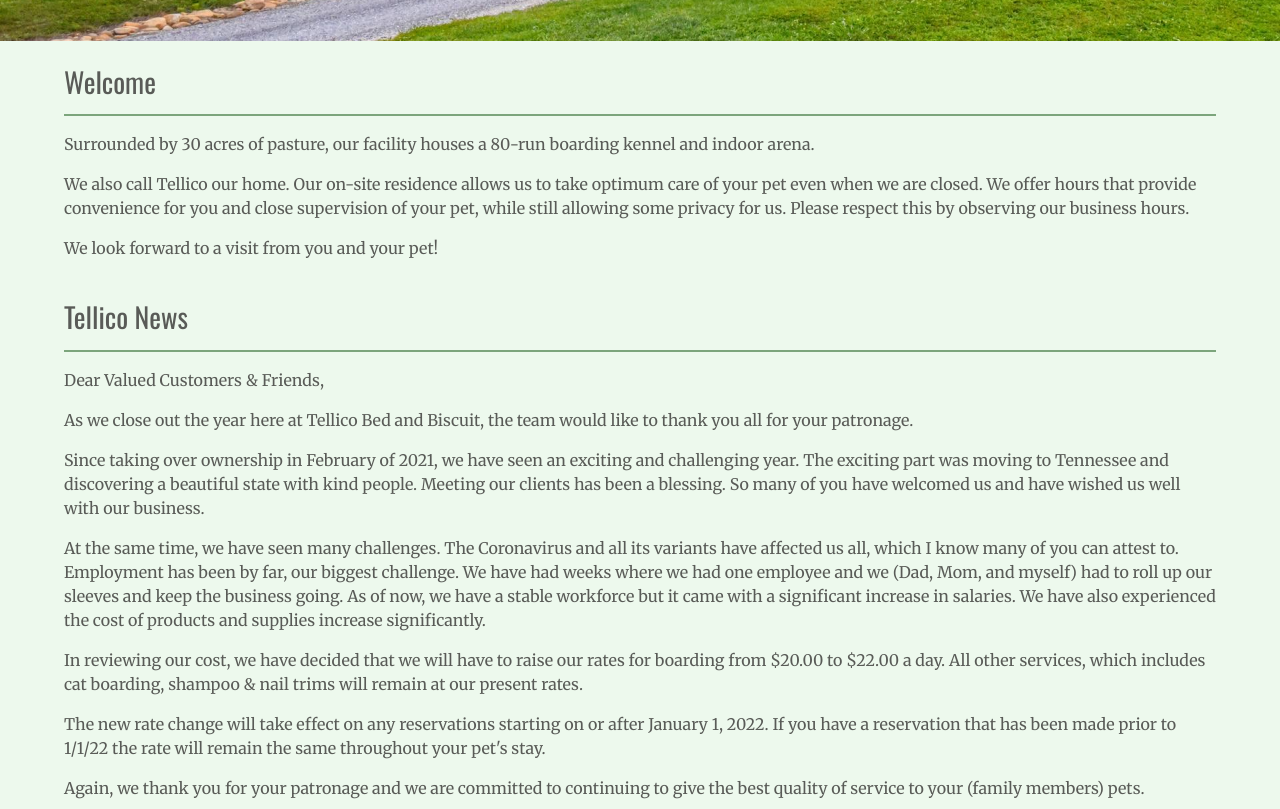
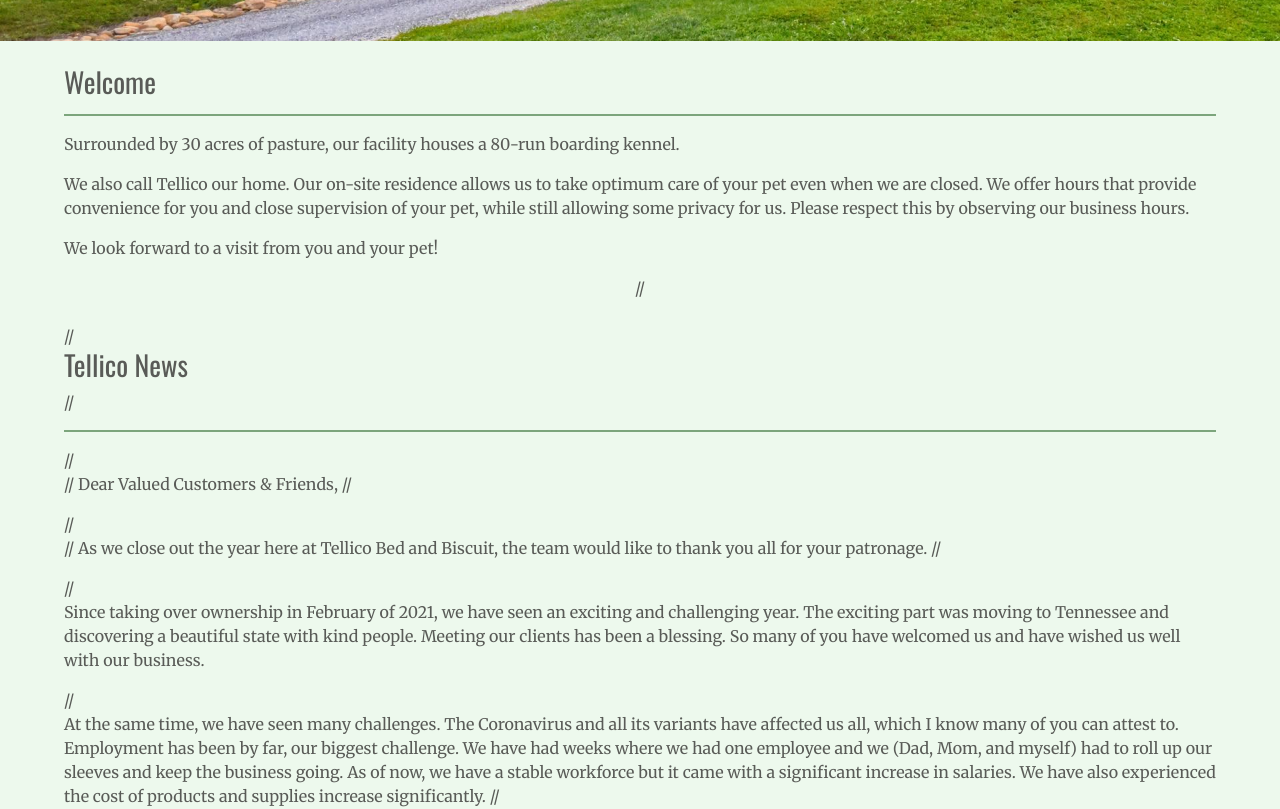
Before and after one commit to Worthy-Dev/tellicoBNB, a React (Create React App) app in the folder tellico/: page / in a window 1280 px wide. Shown: the part 540-1349 px from the top of the page. Built offline with nearby package versions, Linux system fonts and the light colour scheme; the HTML template or start-up script is replaced by a standard one.

Commit message:
Updated Home
Removed Indoor arena text and News section. I left the code for the news section just in case she wants to add new news later.

```diff
--- a/tellico/src/components/Home.js
+++ b/tellico/src/components/Home.js
@@ -29,7 +29,7 @@
         <hr className="lines"></hr>
         <p>
           Surrounded by 30 acres of pasture, our facility houses a 80-run
-          boarding kennel and indoor arena.
+          boarding kennel.
         </p>
         <p>
           We also call Tellico our home. Our on-site residence allows us to take
@@ -41,26 +41,25 @@
         <p>We look forward to a visit from you and your pet!</p>
       </div>
 
-      <div className="welcome-message">
-        <h3>Tellico News</h3>
-        <hr className="lines"></hr>
-        <p>
-          Dear Valued Customers & Friends,
-        </p>
-        <p>
-          As we close out the year here at Tellico Bed and Biscuit, the team would like to thank you all for your patronage.{" "}
-        </p>
-        <p>Since taking over ownership in February of 2021, we have seen an exciting and challenging year.  The exciting part was moving to Tennessee and discovering a beautiful state with kind people.  Meeting our clients has been a blessing.  So many of you have welcomed us and have wished us well with our business.</p>
-        <p>At the same time, we have seen many challenges.  The Coronavirus and all its variants have affected us all, which I know many of you can attest to.  Employment has been by far, our biggest challenge.  We have had weeks where we had one employee and we (Dad, Mom, and myself) had to roll up our sleeves and keep the business going.  As of now, we have a stable workforce but it came with a significant increase in salaries.  We have also experienced the cost of products and supplies increase significantly.
-        </p>
-        <p>In reviewing our cost, we have decided that we will have to raise our rates for boarding from $20.00 to $22.00 a day.  All other services, which includes cat boarding, shampoo & nail trims will remain at our present rates.</p>
-        <p>The new rate change will take effect on any reservations starting on or after January 1, 2022.  If you have a reservation that has been made prior to 1/1/22 the rate will remain the same throughout your pet's stay.</p>
-        <p>Again, we thank you for your patronage and we are committed to continuing to give the best quality of service to your (family members) pets.
-        </p>
-        <p>Happy and Healthy Holidays to you and your family.</p>
-        <p>Regards,</p>
-        <p>Lori Fingerlin</p>
-      </div>
+//       <div className="welcome-message">
+//         <h3>Tellico News</h3>
+//         <hr className="lines"></hr>
+//         <p>
+//           Dear Valued Customers & Friends,
+//         </p>
+//         <p>
+//           As we close out the year here at Tellico Bed and Biscuit, the team would like to thank you all for your patronage.{" "}
+//         </p>
+//         <p>Since taking over ownership in February of 2021, we have seen an exciting and challenging year.  The exciting part was moving to Tennessee and discovering a beautiful state with kind people.  Meeting our clients has been a blessing.  So many of you have welcomed us and have wished us well with our business.</p>
+//         <p>At the same time, we have seen many challenges.  The Coronavirus and all its variants have affected us all, which I know many of you can attest to.  Employment has been by far, our biggest challenge.  We have had weeks where we had one employee and we (Dad, Mom, and myself) had to roll up our sleeves and keep the business going.  As of now, we have a stable workforce but it came with a significant increase in salaries.  We have also experienced the cost of products and supplies increase significantly.
+//         </p>
+//         <p>In reviewing our cost, we have decided that we will have to raise our rates for boarding from $20.00 to $22.00 a day.  All other services, which includes cat boarding, shampoo & nail trims will remain at our present rates.</p>
+//         <p>The new rate change will take effect on any reservations starting on or after January 1, 2022.  If you have a reservation that has been made prior to 1/1/22 the rate will remain the same throughout your pet's stay.</p>
+//         <p>Again, we thank you for your patronage and we are committed to continuing to give the best quality of service to your (family members) pets.
+//         </p>
+//         <p>Regards,</p>
+//         <p>Lori Fingerlin</p>
+//       </div>
 
       <div className="welcome-message">
         <h3>Services</h3>
```
